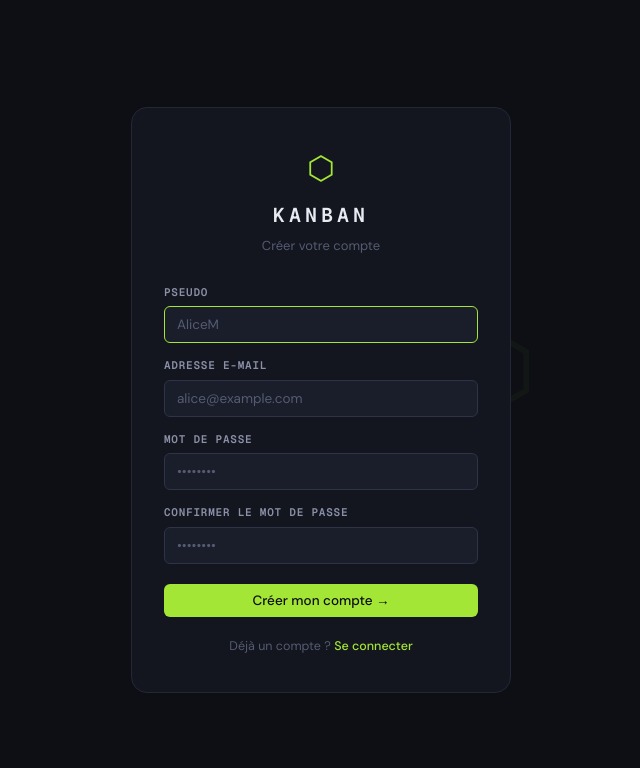
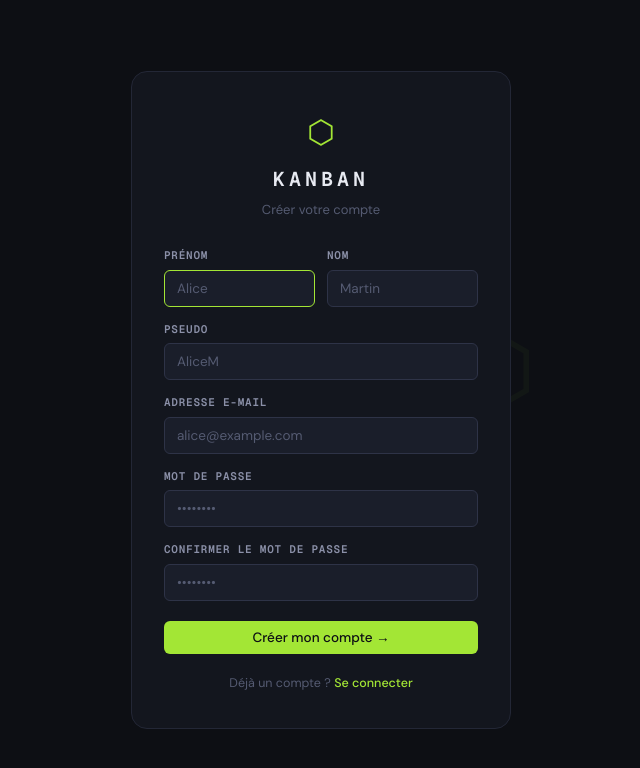
Before and after one commit to Liutwin/kanban, a React (Vite) app in the folder client/: page /register in a window 1280 px wide. Shown: the top 768 px of the page, without its empty margins (319-959 px from the left). Built offline with nearby package versions, Linux system fonts and the light colour scheme.

Commit message:
Meilleure gestion des erreurs dans la page d'inscription

```diff
--- a/client/src/pages/Register.tsx
+++ b/client/src/pages/Register.tsx
@@ -2,13 +2,14 @@ import { useState } from "react";
 import { Link, useNavigate } from "react-router-dom";
 import { useAuth } from "../hooks/useAuth";
 import { ROUTES_API } from "../config/api";
-import { extractErrorMessage } from "../utils/apiHelpers";
 import "../styles/auth.css";
 
 export default function Register() {
   const { login } = useAuth();
   const navigate  = useNavigate();
 
+  const [prenom, setPrenom]   = useState("");
+  const [nom, setNom]         = useState("");
   const [pseudo, setPseudo]   = useState("");
   const [mail, setMail]       = useState("");
   const [mdp, setMdp]         = useState("");
@@ -19,20 +20,47 @@ export default function Register() {
   const handleSubmit = async (e: React.FormEvent) => {
     e.preventDefault();
     setError("");
-    if (!pseudo || !mail || !mdp || !mdp2) { setError("Tous les champs sont requis."); return; }
-    if (mdp !== mdp2) { setError("Les mots de passe ne correspondent pas."); return; }
-    if (mdp.length < 8) { setError("Le mot de passe doit comporter au moins 8 caractères."); return; }
+
+    if (!prenom || !nom || !pseudo || !mail || !mdp || !mdp2) {
+      setError("Tous les champs sont requis.");
+      return;
+    }
+    if (mdp !== mdp2) {
+      setError("Les mots de passe ne correspondent pas.");
+      return;
+    }
+    if (mdp.length < 8) {
+      setError("Le mot de passe doit comporter au moins 8 caractères.");
+      return;
+    }
+
     setLoading(true);
     try {
       const res = await fetch(ROUTES_API.users, {
         method: "POST",
         headers: { "Content-Type": "application/json" },
-        body: JSON.stringify({ pseudo: pseudo, email: mail, password: mdp }),
+        body: JSON.stringify({ prenom, nom, pseudo, email: mail, password: mdp }),
       });
+
       if (!res.ok) {
-        const msg = await extractErrorMessage(res, "Erreur lors de la création du compte.");
+        // Tente de lire le message d'erreur retourné par Spring
+        let msg = "Erreur lors de la création du compte.";
+        try {
+          const contentType = res.headers.get("content-type") ?? "";
+          if (contentType.includes("application/json")) {
+            const body = await res.json();
+            // Spring renvoie souvent { message: "..." } ou { error: "..." }
+            msg = body?.message ?? body?.error ?? body?.detail ?? JSON.stringify(body);
+          } else {
+            const text = await res.text();
+            if (text) msg = text;
+          }
+        } catch {
+          // garde le message par défaut
+        }
         throw new Error(msg);
       }
+
       const json = await res.json();
       login(json.data);
       navigate("/");
@@ -65,6 +93,33 @@ export default function Register() {
             </div>
           )}
 
+          <div className="form-row">
+            <div className="form-group">
+              <label className="form-label">Prénom</label>
+              <input
+                type="text"
+                className="form-input"
+                placeholder="Alice"
+                value={prenom}
+                onChange={e => setPrenom(e.target.value)}
+                maxLength={50}
+                autoFocus
+              />
+            </div>
+
+            <div className="form-group">
+              <label className="form-label">Nom</label>
+              <input
+                type="text"
+                className="form-input"
+                placeholder="Martin"
+                value={nom}
+                onChange={e => setNom(e.target.value)}
+                maxLength={50}
+              />
+            </div>
+          </div>
+
           <div className="form-group">
             <label className="form-label">Pseudo</label>
             <input
@@ -74,7 +129,6 @@ export default function Register() {
               value={pseudo}
               onChange={e => setPseudo(e.target.value)}
               maxLength={20}
-              autoFocus
             />
           </div>
 
```
